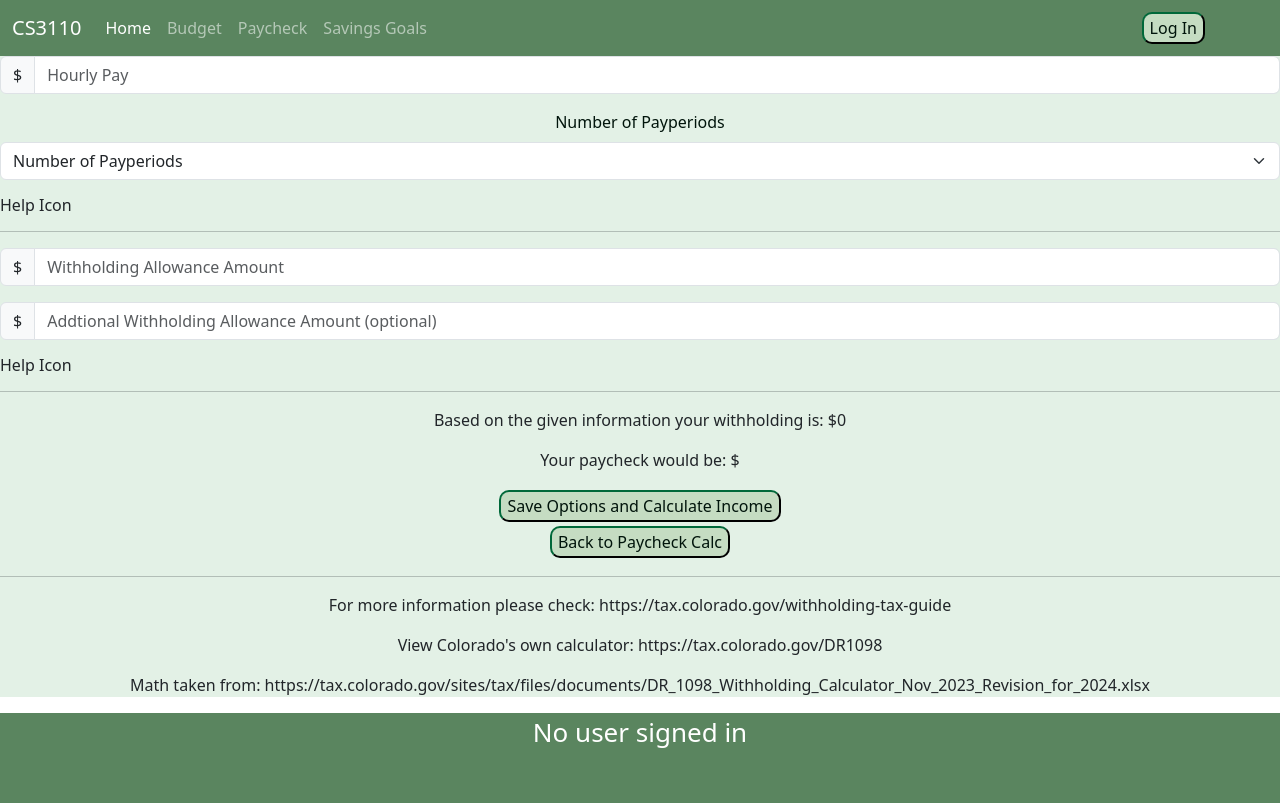
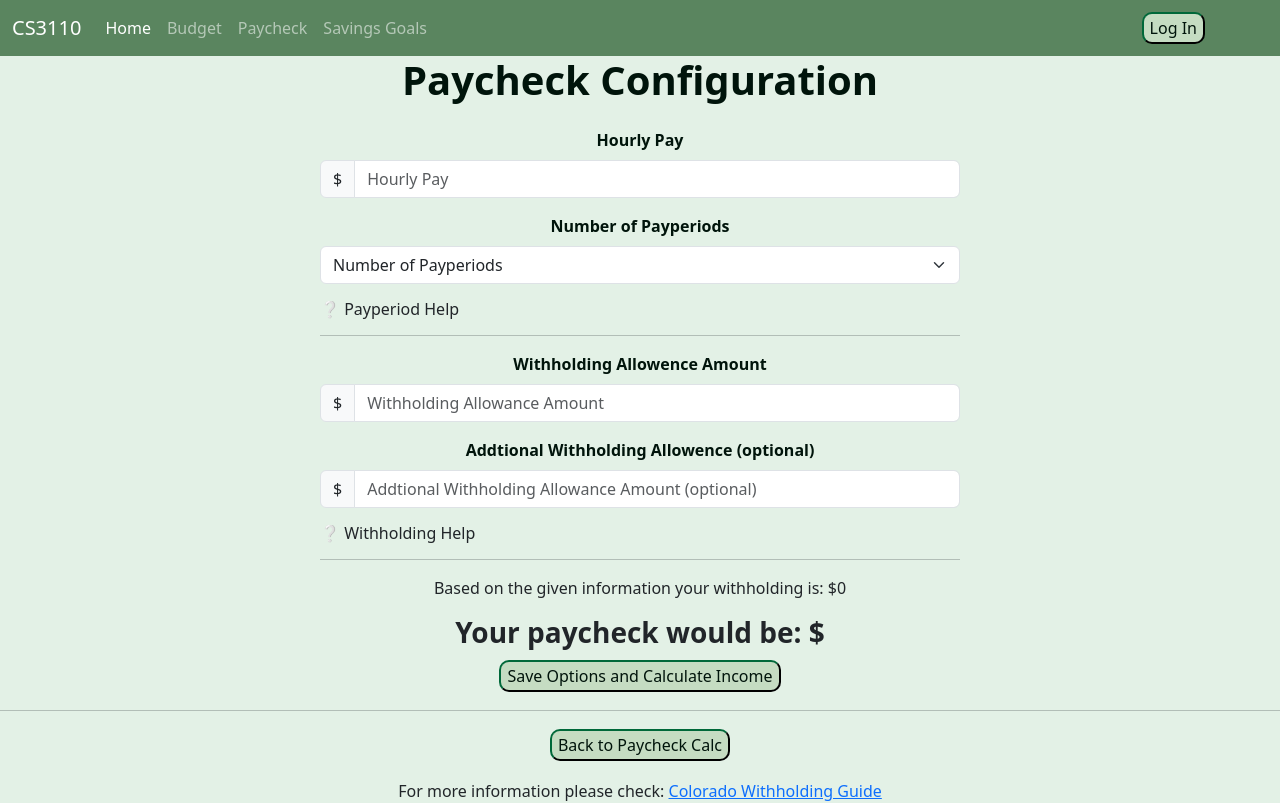
Before and after one commit to Jimby3/CS-3110-mobile-web, a React (Create React App) app: page /paycheck-config in a window 1280 px wide. Shown: the top 803 px of the page. Built offline with nearby package versions, Linux system fonts and the light colour scheme; no server answers; the HTML template or start-up script is replaced by a standard one.

Commit message:
Updated visual layout of paycheck related pages

```diff
--- a/src/pages/paycheck-pages/Paycheck.jsx
+++ b/src/pages/paycheck-pages/Paycheck.jsx
@@ -71,15 +71,17 @@ const Paycheck = () => {
             <h1 className="header">Paycheck</h1>
 
             <form onSubmit={handleSubmit}>
-                <label className="form-label" for="hoursInput">Hours Worked</label><br></br>
+                <label className="form-label" for="hoursInput" class="form-label"><strong>Hours worked this Payperiod</strong></label><br></br>
                 <input className="input-field" type="number" id="hoursInput" name="hoursInput"></input><br></br>
+                <p></p>
                 <button className="button">Save hours and see income</button>
-                <p>This is where the gross pay will go</p>
+                <p> </p>
+                <h3><strong>Your paycheck would be: ${totalValue}</strong></h3>
+                <p></p>
                 <Link to="../paycheck-config">
                     <button className="button">Configure Withholding Amount/Config</button>
                 </Link>
-
-                <p>Final Value: {totalValue}</p><br></br>
+                <p> </p><br></br>
             </form>
 
         </div>
--- a/src/pages/paycheck-pages/PaycheckConfig.jsx
+++ b/src/pages/paycheck-pages/PaycheckConfig.jsx
@@ -95,17 +95,17 @@ const PaycheckConfig = () => {
 
     return (
         <div className="defaultPage">
-            <div>
-
-            </div>
+            <h1 className="header">Paycheck Configuration</h1>
             <form onSubmit={handleSubmit}>
+                <div class="col-6 mx-auto pt-3">
+                    <label className="form-label" for="payInput" class="form-label"><strong>Hourly Pay</strong></label>
                     <div class="input-group mb-3">
                         <span class="input-group-text">$</span>
                         <input type="number" class="form-control" id="payInput" name="payInput" aria-label="Hourly Pay in USD" placeholder="Hourly Pay"></input>
                     </div>
 
                     <div class="mb-3">
-                    <label className="form-label" for="payperiodInput" class="form-label">Number of Payperiods</label>
+                        <label className="form-label" for="payperiodInput" class="form-label"><strong>Number of Payperiods</strong></label>
                         <select class="form-select" id="payperiodInput" name="payperiodInput">
                                     <option selected>Number of Payperiods</option>
                                     <option value="260">Daily - 260 per year</option>
@@ -118,11 +118,12 @@ const PaycheckConfig = () => {
                                     <option value="1">Annually - 1 per year</option>
                                 </select>
                     </div>
-              <div class ="accordian" id="accordionPayperiodHelp">
+
+                    <div class="accordian" id="accordionPayperiodHelp">
                         <div class="accordion-item">
                             <h2 class="accordion-header">
                                 <button className="button" class="accordion-button" type="button" data-bs-toggle="collapse" data-bs-target="#collapseOne" aria-expanded="false" aria-controls="collapseOne">
-                            Help Icon <i class="bi bi-question"></i>
+                                            ❔ Payperiod Help
                                         </button>
                             </h2>
                             <div id="collapseOne" class="accordion-collapse collapse" data-bs-parent="#accordionPayperiodHelp">
@@ -136,27 +137,29 @@ const PaycheckConfig = () => {
 
                     <hr></hr>
 
-              <div class="input-group mb-3">
+                    <label className="form-label" for="withholdingInput" class="form-label"><strong>Withholding Allowence Amount</strong></label>
+                    <div class="input-group pb-3">
                         <span class="input-group-text">$</span>
                         <input type="number" class="form-control" id="withholdingInput" name="withholdingInput" aria-label="Withholding Allowance Amount" placeholder="Withholding Allowance Amount"></input>
                     </div>
-                <div class="input-group mb-3">
+                    <label className="form-label" for="addwithholdingInput" class="form-label"><strong>Addtional Withholding Allowence (optional)</strong></label>
+                    <div class="input-group pb-3">
                         <span class="input-group-text">$</span>
                         <input type="number" class="form-control" id="addwithholdingInput" name="addwithholdingInput" aria-label="Addtional Withholding Allowance Amount (optional)" placeholder="Addtional Withholding Allowance Amount (optional)"></input>
                     </div>
-              <div class ="accordian" id="accordionWithholdingHelp">
+                    <div class="accordian" id="accordionWithholdingHelp">
                         <div class="accordion-item">
                             <h2 class="accordion-header">
-                        <button className="button" class="accordion-button" type="button" data-bs-toggle="collapse" data-bs-target="#collapseOne" aria-expanded="false" aria-controls="collapseOne">
-                            Help Icon <i class="bi bi-question"></i>
+                                <button className="button" class="accordion-button" type="button" data-bs-toggle="collapse" data-bs-target="#collapseTwo" aria-expanded="false" aria-controls="collapseOne">
+                                ❔ Withholding Help
                                 </button>
                             </h2>
-                    <div id="collapseOne" class="accordion-collapse collapse" data-bs-parent="#accordionWithholdingHelp">
+                            <div id="collapseTwo" class="accordion-collapse collapse" data-bs-parent="#accordionWithholdingHelp">
                                 <div class="accordion-body">
                                     <p><strong>Annual Withholding Allowence Help</strong></p>
                                     <p>Typically most users if filing you are filing jointly you will put $10,000, otherwise use $5,000<br></br>If you have filled out form DR 0004 use that amount instead</p>
-                            <p><strong>Addtional Witholding</strong></p>
-                            <p>Most cases you will enter $0, unless you have filled out form DR 0004</p>
+                                    <p><strong>Addtional Withholding</strong></p>
+                                    <p>In most cases you will enter $0, unless you have filled out form DR 0004</p>
                                 </div>
                             </div>
                         </div>
@@ -164,19 +167,22 @@ const PaycheckConfig = () => {
 
                     <hr></hr>
 
+                </div>
 
                 <p>Based on the given information your withholding is: ${roundedValue + roundedFMLValue}</p>
-              <p>Your paycheck would be: ${totalValue}</p>
+                <h3><strong>Your paycheck would be: ${totalValue}</strong></h3>
 
-            <button className="button" >Save Options and Calculate Income</button>
+                <button className="button">Save Options and Calculate Income</button>
             </form>
+            <hr></hr>
             <Link to="../paycheck">
             <button className="button">Back to Paycheck Calc</button>
             </Link>
-            <hr></hr>
-            <p>For more information please check: https://tax.colorado.gov/withholding-tax-guide</p>
-            <p>View Colorado's own calculator: https://tax.colorado.gov/DR1098 </p>
-            <p>Math taken from: https://tax.colorado.gov/sites/tax/files/documents/DR_1098_Withholding_Calculator_Nov_2023_Revision_for_2024.xlsx</p>
+            <p> </p>
+            <p>For more information please check: <a href="https://tax.colorado.gov/withholding-tax-guide">Colorado Withholding Guide</a></p>
+
+            <p>View Colorado's own withholding calculator: <a href="https://tax.colorado.gov/DR1098">Withholding Form DR1098</a></p>
+            <p>Math understood from DR1098: <a href="https://tax.colorado.gov/sites/tax/files/documents/DR_1098_Withholding_Calculator_Nov_2023_Revision_for_2024.xlsx">Colorado Interactive Withholding Excel Sheet</a></p>
 
         </div>
 
```
Lines whose indentation alone changed are shown as unchanged.
